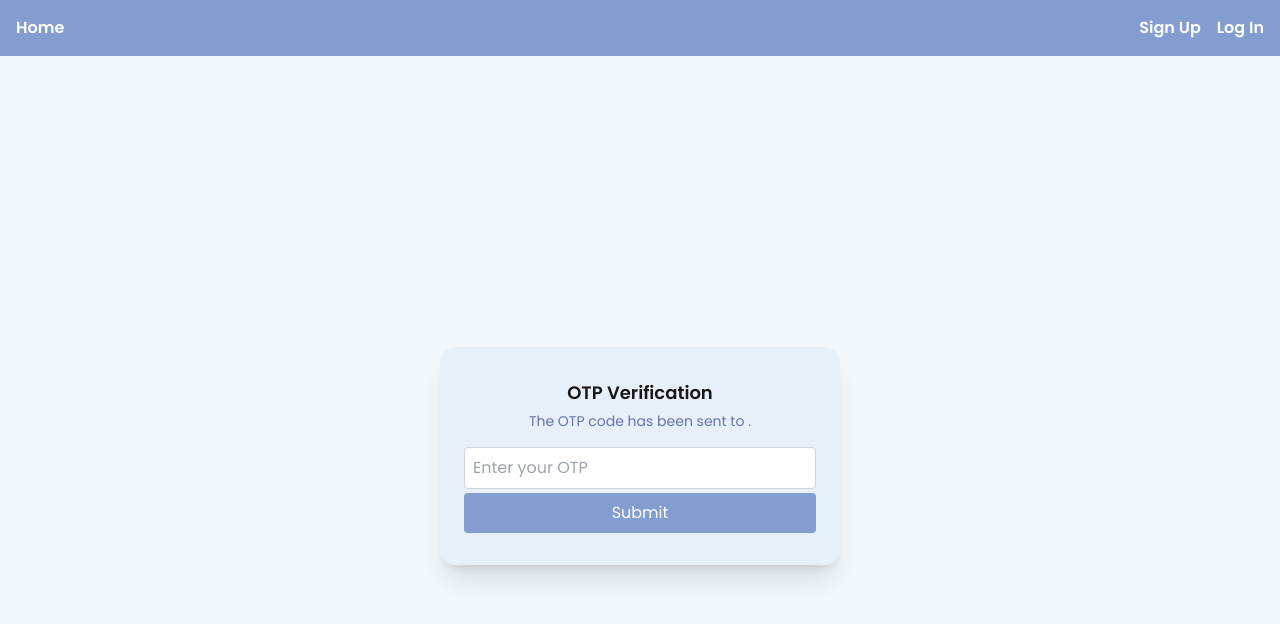
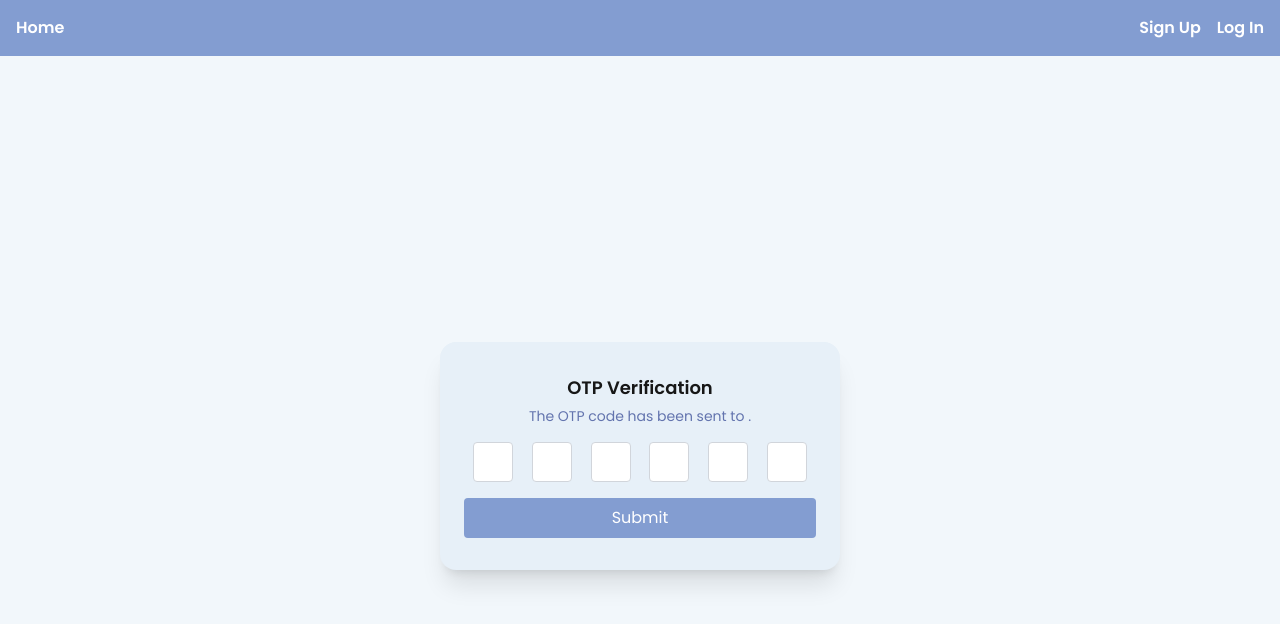
Before and after one commit to zeyneptekiin/user-auth-case, a Next.js app: page /login/verify in a window 1280 px wide. Shown: the top 624 px of the page. Built offline with nearby package versions, Linux system fonts and the light colour scheme.

Commit message:
[Replace] input with OtpInput in Verify page

```diff
--- a/src/app/login/verify/page.tsx
+++ b/src/app/login/verify/page.tsx
@@ -4,6 +4,7 @@ import { useRouter, useSearchParams } from 'next/navigation';
 import { useForm, SubmitHandler } from 'react-hook-form';
 import { useState } from 'react';
 import { login } from '@/services/login';
+import OtpInput from 'react-otp-input';
 
 type OtpFormInputs = {
     otp: string;
@@ -13,15 +14,16 @@ export default function Verify() {
     const router = useRouter();
     const searchParams = useSearchParams();
     const email = searchParams.get('email');
-    const { register, handleSubmit, formState: { errors } } = useForm<OtpFormInputs>();
+    const { handleSubmit, formState: { errors } } = useForm<OtpFormInputs>();
+    const [otp, setOtp] = useState<string>('');
     const [errorMessage, setErrorMessage] = useState<string | null>(null);
 
-    const onOtpSubmit: SubmitHandler<OtpFormInputs> = async (otpData) => {
+    const onOtpSubmit: SubmitHandler<OtpFormInputs> = async () => {
         setErrorMessage(null);
         try {
             const response = await login({
                 email: email as string,
-                otp: otpData.otp,
+                otp: otp,
             });
 
             if (response.success) {
@@ -44,11 +46,13 @@ export default function Verify() {
                 </p>
 
                 <form onSubmit={handleSubmit(onOtpSubmit)}>
-                    <input
-                        type="text"
-                        placeholder="Enter your OTP"
-                        {...register('otp', { required: 'OTP is required!' })}
-                        className={`w-full p-2 mb-1 border rounded ${errors.otp ? 'border-red-500' : 'border-gray-300'}`}
+                    <OtpInput
+                        value={otp}
+                        onChange={setOtp}
+                        numInputs={6}
+                        renderInput={(props) => <input {...props} />}
+                        containerStyle="mb-4"
+                        inputStyle={`mx-auto !w-10 h-10 border rounded ${errors.otp ? 'border-red-500' : 'border-gray-300'}`}
                     />
                     {errorMessage && <p className="text-left text-red-500 text-sm mb-3 pl-2">{errorMessage}!</p>}
 
```
